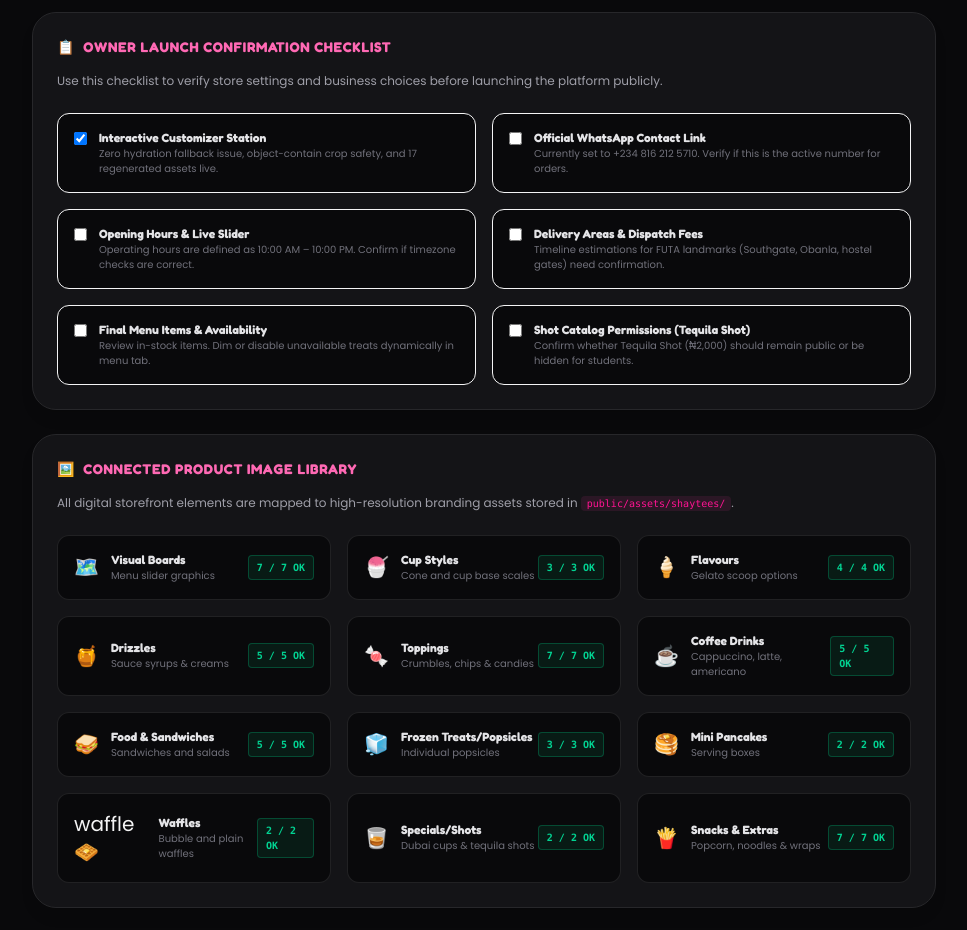
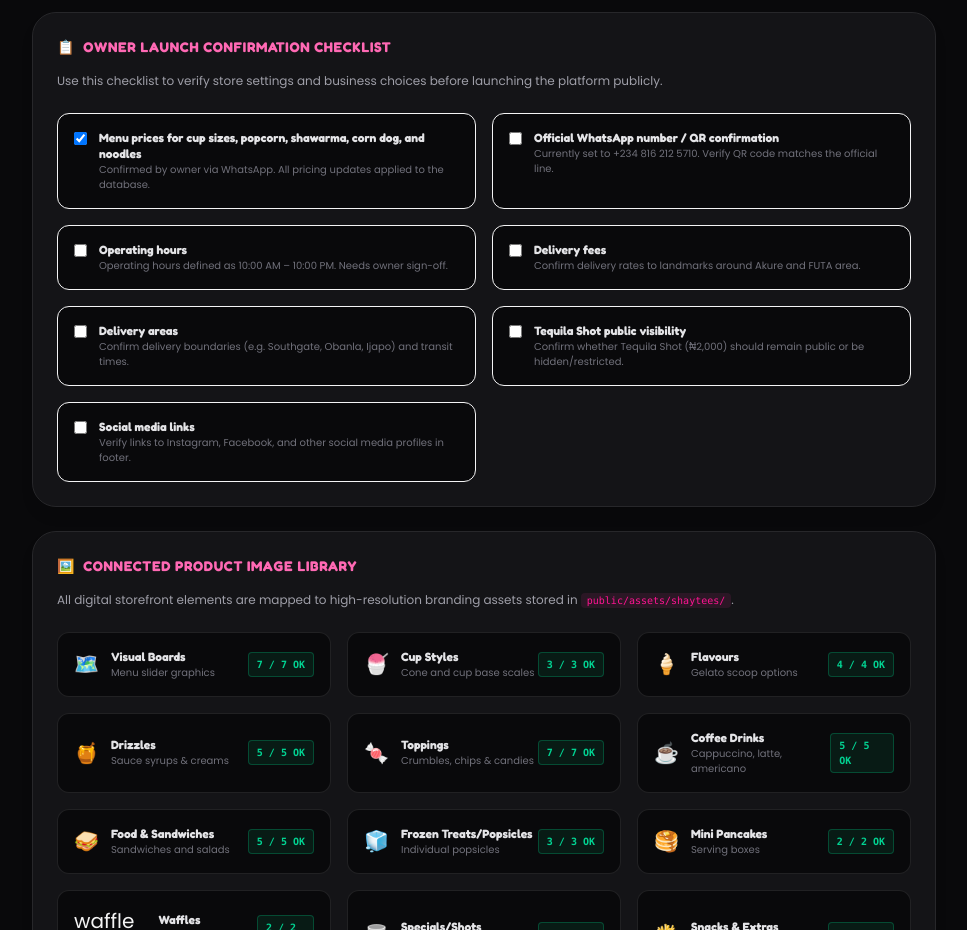
Before and after one commit to olabodesamuel0920-max/Shaytee-s-treat, a Next.js app: page /admin-preview in a window 1280 px wide. Shown: the part 780-1710 px from the top of the page, without its empty margins (312-1279 px from the left). Built offline with nearby package versions, Linux system fonts and the light colour scheme.

Commit message:
Phase 1K: remove confirmation notices from owner-confirmed menu items

```diff
--- a/src/app/admin-preview/page.tsx
+++ b/src/app/admin-preview/page.tsx
@@ -569,48 +569,56 @@ export default function AdminPreview() {
                     <div className="p-4 bg-zinc-950 rounded-xl border border-zinc-850 flex items-start gap-3">
                       <input type="checkbox" defaultChecked className="mt-0.5 rounded border-zinc-800 text-pink-primary focus:ring-pink-primary bg-zinc-900 cursor-pointer" />
                       <div>
-                        <p className="font-fredoka text-xs font-bold text-zinc-200">Interactive Customizer Station</p>
-                        <p className="text-[10px] text-zinc-500 font-poppins">Zero hydration fallback issue, object-contain crop safety, and 17 regenerated assets live.</p>
+                        <p className="font-fredoka text-xs font-bold text-zinc-200">Menu prices for cup sizes, popcorn, shawarma, corn dog, and noodles</p>
+                        <p className="text-[10px] text-zinc-500 font-poppins">Confirmed by owner via WhatsApp. All pricing updates applied to the database.</p>
                       </div>
                     </div>
 
                     <div className="p-4 bg-zinc-950 rounded-xl border border-zinc-850 flex items-start gap-3">
                       <input type="checkbox" className="mt-0.5 rounded border-zinc-800 text-pink-primary focus:ring-pink-primary bg-zinc-900 cursor-pointer" />
                       <div>
-                        <p className="font-fredoka text-xs font-bold text-zinc-200">Official WhatsApp Contact Link</p>
-                        <p className="text-[10px] text-zinc-500 font-poppins">Currently set to {menuData.contact}. Verify if this is the active number for orders.</p>
+                        <p className="font-fredoka text-xs font-bold text-zinc-200">Official WhatsApp number / QR confirmation</p>
+                        <p className="text-[10px] text-zinc-500 font-poppins">Currently set to {menuData.contact}. Verify QR code matches the official line.</p>
                       </div>
                     </div>
 
                     <div className="p-4 bg-zinc-950 rounded-xl border border-zinc-850 flex items-start gap-3">
                       <input type="checkbox" className="mt-0.5 rounded border-zinc-800 text-pink-primary focus:ring-pink-primary bg-zinc-900 cursor-pointer" />
                       <div>
-                        <p className="font-fredoka text-xs font-bold text-zinc-200">Opening Hours & Live Slider</p>
-                        <p className="text-[10px] text-zinc-500 font-poppins">Operating hours are defined as 10:00 AM – 10:00 PM. Confirm if timezone checks are correct.</p>
+                        <p className="font-fredoka text-xs font-bold text-zinc-200">Operating hours</p>
+                        <p className="text-[10px] text-zinc-500 font-poppins">Operating hours defined as 10:00 AM – 10:00 PM. Needs owner sign-off.</p>
                       </div>
                     </div>
 
                     <div className="p-4 bg-zinc-950 rounded-xl border border-zinc-850 flex items-start gap-3">
                       <input type="checkbox" className="mt-0.5 rounded border-zinc-800 text-pink-primary focus:ring-pink-primary bg-zinc-900 cursor-pointer" />
                       <div>
-                        <p className="font-fredoka text-xs font-bold text-zinc-200">Delivery Areas & Dispatch Fees</p>
-                        <p className="text-[10px] text-zinc-500 font-poppins">Timeline estimations for FUTA landmarks (Southgate, Obanla, hostel gates) need confirmation.</p>
+                        <p className="font-fredoka text-xs font-bold text-zinc-200">Delivery fees</p>
+                        <p className="text-[10px] text-zinc-500 font-poppins">Confirm delivery rates to landmarks around Akure and FUTA area.</p>
                       </div>
                     </div>
 
                     <div className="p-4 bg-zinc-950 rounded-xl border border-zinc-850 flex items-start gap-3">
                       <input type="checkbox" className="mt-0.5 rounded border-zinc-800 text-pink-primary focus:ring-pink-primary bg-zinc-900 cursor-pointer" />
                       <div>
-                        <p className="font-fredoka text-xs font-bold text-zinc-200">Final Menu Items & Availability</p>
-                        <p className="text-[10px] text-zinc-500 font-poppins">Review in-stock items. Dim or disable unavailable treats dynamically in menu tab.</p>
+                        <p className="font-fredoka text-xs font-bold text-zinc-200">Delivery areas</p>
+                        <p className="text-[10px] text-zinc-500 font-poppins">Confirm delivery boundaries (e.g. Southgate, Obanla, Ijapo) and transit times.</p>
                       </div>
                     </div>
 
                     <div className="p-4 bg-zinc-950 rounded-xl border border-zinc-850 flex items-start gap-3">
                       <input type="checkbox" className="mt-0.5 rounded border-zinc-800 text-pink-primary focus:ring-pink-primary bg-zinc-900 cursor-pointer" />
                       <div>
-                        <p className="font-fredoka text-xs font-bold text-zinc-200">Shot Catalog Permissions (Tequila Shot)</p>
-                        <p className="text-[10px] text-zinc-500 font-poppins">Confirm whether Tequila Shot (₦2,000) should remain public or be hidden for students.</p>
+                        <p className="font-fredoka text-xs font-bold text-zinc-200">Tequila Shot public visibility</p>
+                        <p className="text-[10px] text-zinc-500 font-poppins">Confirm whether Tequila Shot (₦2,000) should remain public or be hidden/restricted.</p>
+                      </div>
+                    </div>
+
+                    <div className="p-4 bg-zinc-950 rounded-xl border border-zinc-850 flex items-start gap-3">
+                      <input type="checkbox" className="mt-0.5 rounded border-zinc-800 text-pink-primary focus:ring-pink-primary bg-zinc-900 cursor-pointer" />
+                      <div>
+                        <p className="font-fredoka text-xs font-bold text-zinc-200">Social media links</p>
+                        <p className="text-[10px] text-zinc-500 font-poppins">Verify links to Instagram, Facebook, and other social media profiles in footer.</p>
                       </div>
                     </div>
                   </div>
--- a/src/app/menu/page.tsx
+++ b/src/app/menu/page.tsx
@@ -183,11 +183,6 @@ Location: `;
                       </div>
                     )}
 
-                    {item.category === "hot-snacks-extras" && (
-                      <p className="text-[10px] text-pink-primary bg-pink-50/50 border border-pink-100/40 rounded-lg p-2 mt-2 mb-3 font-semibold font-poppins">
-                        ℹ️ Availability: To be confirmed by Shaytee’s Treat.
-                      </p>
-                    )}
                   </div>
 
                   <div className="mt-4 pt-4 border-t border-pink-50/50 flex justify-between items-center gap-3">
```
